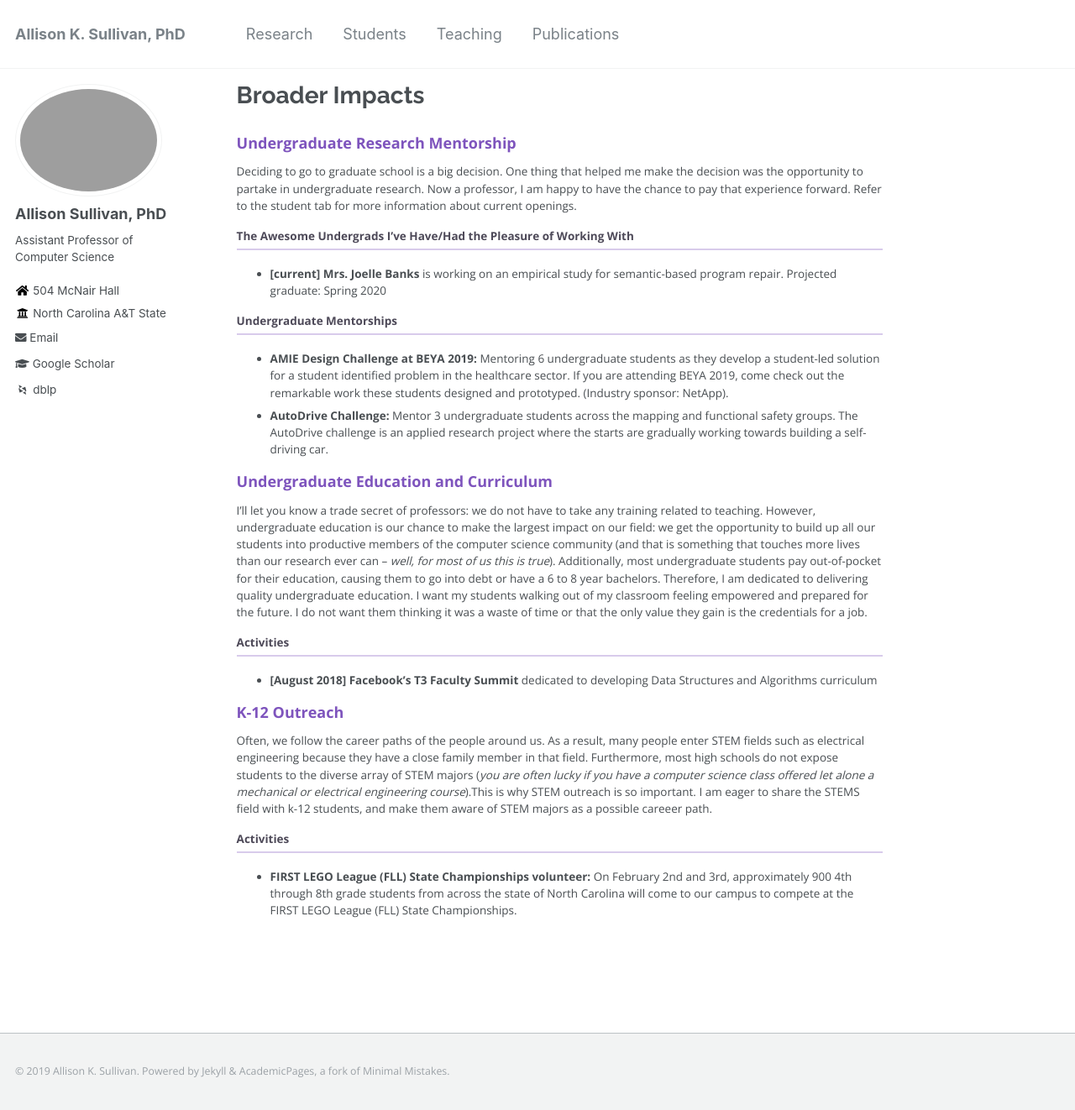
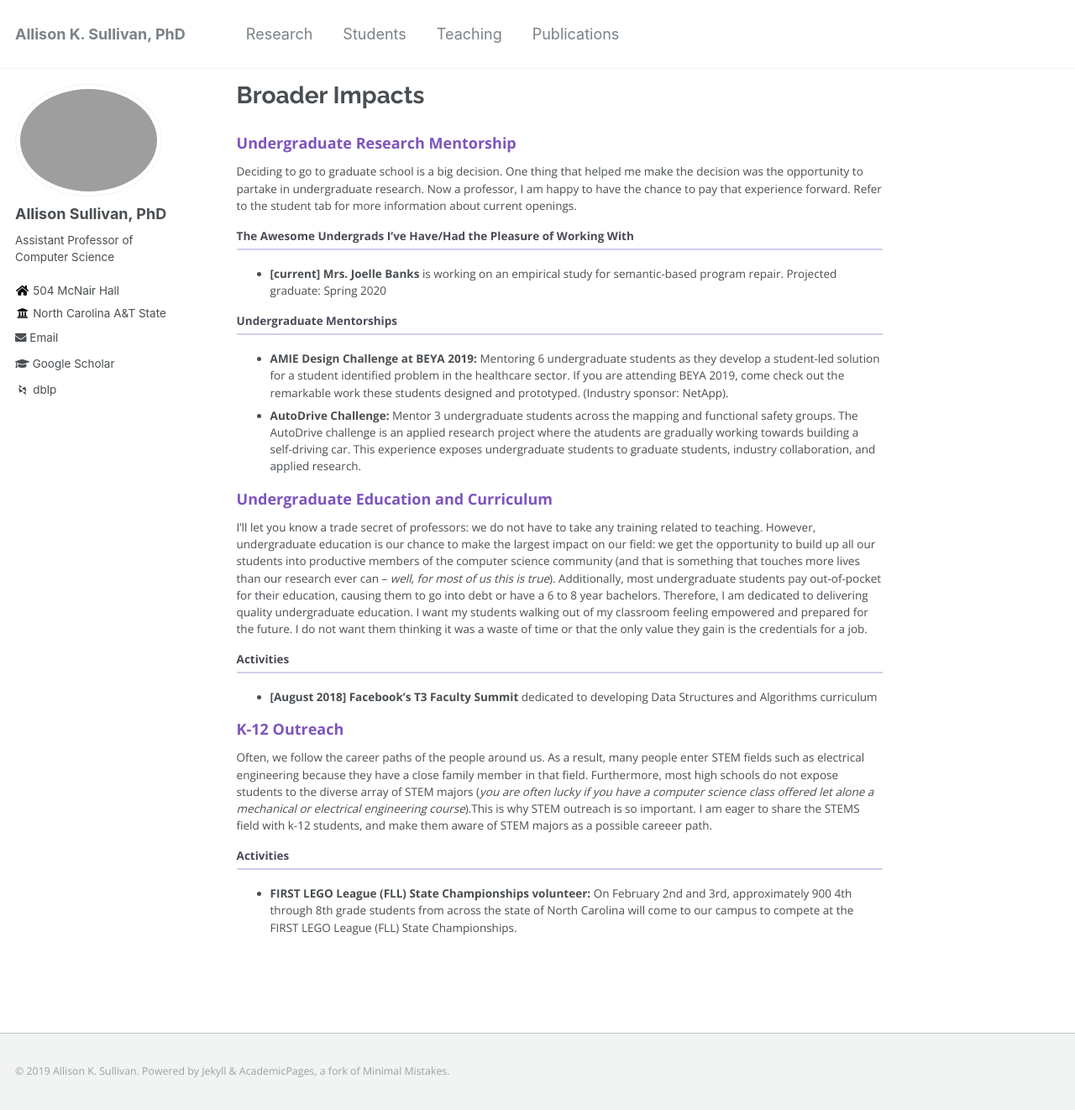
Before and after one commit to Allisonius/allisonius.github.io, a Jekyll site: the page built from _pages/broaderimpacts.md, in a window 1280 px wide and 1322 px high. Shown: the whole window at 84% size. Built offline with Jekyll 4.4.1, drawn with Linux system fonts in a browser that asks for light colours; some web fonts are replaced.

Commit message:
Update broaderimpacts.md

```diff
--- a/_pages/broaderimpacts.md
+++ b/_pages/broaderimpacts.md
@@ -14,7 +14,7 @@ Deciding to go to graduate school is a big decision. One thing that helped me ma
 
 ## Undergraduate Mentorships
 * **AMIE Design Challenge at BEYA 2019:** Mentoring 6 undergraduate students as they develop a student-led solution for a student identified problem in the healthcare sector. If you are attending BEYA 2019, come check out the remarkable work these students designed and prototyped. (Industry sponsor: NetApp).
-* **AutoDrive Challenge:** Mentor 3 undergraduate students across the mapping and functional safety groups. The AutoDrive challenge is an applied research project where the starts are gradually working towards building a self-driving car.
+* **AutoDrive Challenge:** Mentor 3 undergraduate students across the mapping and functional safety groups. The AutoDrive challenge is an applied research project where the atudents are gradually working towards building a self-driving car. This experience exposes undergraduate students to graduate students, industry collaboration, and applied research.
 
 ### Undergraduate Education and Curriculum
 
```
